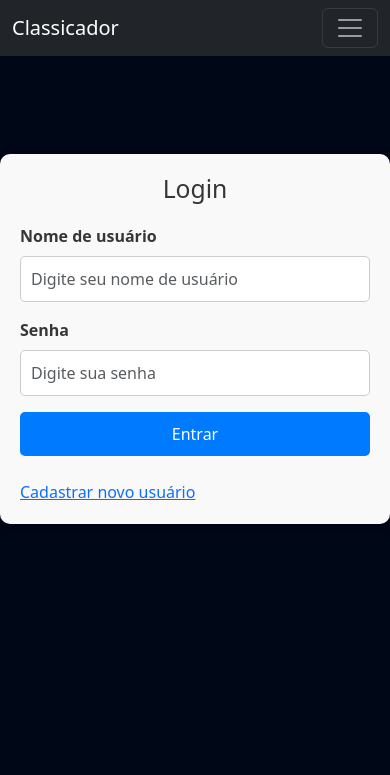
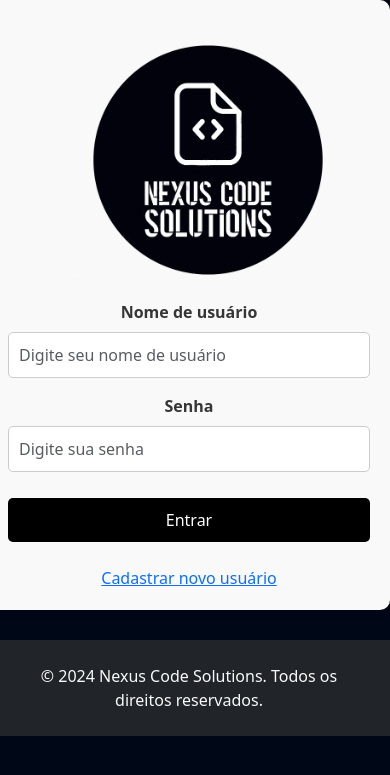
Before and after one commit to viniciostec22/classificador, a Django app: page /users/login/ in a window 390 px wide. Shown: the top 775 px of that part. Run offline with Django 5.2, Linux system fonts and the light colour scheme; the page is wider than the window, and the part outside it is not shown; some libraries are stand-ins or nearby versions.

Commit message:
modified:   images/templates/dashboard.html modified:   images/templates/download.html modified:   images/templates/galeria_images.html modified:   images/templates/upload_images.html modified:   templates/base.html new file:   templates/partials/footer.html new file:   templates/partials/header.html modified:   templates/static/cadastro/css/cadastro.css modified:   templates/static/geral/css/base.css modified:   templates/static/images/css/dashboard.css modified:   templates/static/images/css/galeria.css modified:   templates/static/images/css/upload_imagem.css new file:   templates/static/img/logo.png new file:   templates/static/img/logo_brand.png modified:   templates/static/login/css/login.css modified:   users/templates/cadastro.html modified:   users/templates/login.html

```diff
--- a/images/templates/dashboard.html
+++ b/images/templates/dashboard.html
@@ -8,6 +8,7 @@
 {% endblock %}
 
 {% block content %}
+{% include "partials/header.html" %}
     <div class="container dashboard">
         <canvas id="myChart"></canvas>
     </div>
--- a/images/templates/download.html
+++ b/images/templates/download.html
@@ -19,8 +19,8 @@
 {% endblock %}
 
 {% block content %}
-
-<div class="content">
+{% include "partials/header.html" %}
+<div class="content container">
     <h1>Download de Imagens</h1>
     <p>Quantidade de imagens por classe:</p>
     <ul class="list-group">
--- a/images/templates/galeria_images.html
+++ b/images/templates/galeria_images.html
@@ -10,6 +10,7 @@
 {% endblock %}
 
 {% block content %}
+{% include "partials/header.html" %}
 <div class="container">
     {% if messages %}
         {% for message in messages %}
@@ -26,6 +27,7 @@
 
         <div id="carouselExampleControls" class="carousel slide" data-ride="carousel" data-interval="false">
             <div class="carousel-inner">
+
                 {% for image in images %}
                     <div class="carousel-item {% if forloop.first %}active{% endif %}">
                         <img src="{{ image.image.url }}" class="d-block mx-auto" alt="{{ image.alt }}">
--- a/images/templates/upload_images.html
+++ b/images/templates/upload_images.html
@@ -9,6 +9,7 @@
 {% endblock %}
 
 {% block content %}
+{% include "partials/header.html" %}
 <div class="container">
     <div class="row justify-content-center">
         <div class="col-md-6 form-container">
--- a/templates/base.html
+++ b/templates/base.html
@@ -12,38 +12,15 @@
 </head>
 
 <body>
-    <nav class="navbar navbar-expand-lg navbar-dark bg-dark ">
-        <div class="container">
-            <a class="navbar-brand" href="#">Classicador</a>
-        <button class="navbar-toggler" type="button" data-toggle="collapse" data-target="#navbarNav" aria-controls="navbarNav" aria-expanded="false" aria-label="Toggle navigation">
-          <span class="navbar-toggler-icon"></span>
-        </button>
-        <div class="collapse navbar-collapse" id="navbarNav">
-          <ul class="navbar-nav">
-            <li class="nav-item active">
-              <a class="nav-link" href="{% url 'new_images' %}">Upload de imagens</a>
-            </li>
-            <li class="nav-item">
-              <a class="nav-link" href="{% url 'galeria' %}">Classificar imagens</a>
-            </li>
-            <li class="nav-item">
-              <a class="nav-link" href="{% url 'dashboard' %}">Dashboard</a>
-            </li>
-            <li class="nav-item">
-              <a class="nav-link" href="{% url 'download' %}">Download</a>
-            </li>
-            <li class="nav-item">
-              <a class="nav-link" href="{% url 'logout' %}">logout</a>
-            </li>
-          </ul>
-        </div>
-        </div>
-      </nav>
-      <br>
-      <br>
-    <div class="container">
-        {% block content %}{% endblock %}
-    </div>
+
+
+        {% block content %}
+
+
+        {% endblock %}
+
+
+    {% include "partials/footer.html" %}
 
     <!-- Bootstrap JS -->
     <script src="https://cdn.jsdelivr.net/npm/bootstrap@5.3.0-alpha1/dist/js/bootstrap.bundle.min.js"
--- /dev/null
+++ b/templates/partials/footer.html
@@ -0,0 +1,9 @@
+<footer class="bg-dark text-light py-4 footer">
+    <div class="container">
+        <div class="row">
+            <div class="col-lg-12 text-center">
+                <p class="mb-0">© 2024 Nexus Code Solutions. Todos os direitos reservados.</p>
+            </div>
+        </div>
+    </div>
+</footer>
--- a/templates/static/geral/css/base.css
+++ b/templates/static/geral/css/base.css
@@ -13,3 +13,9 @@ body{
     background-color: var(--dark-color) !important;
     color: white !important;
 }
+nav{
+    margin-bottom: 30px;
+}
+footer{
+    margin-top: 30px;
+}
--- a/templates/static/images/css/dashboard.css
+++ b/templates/static/images/css/dashboard.css
@@ -1,3 +1,4 @@
 .dashboard{
-    max-width: 80%;
+    margin-top: 60px;
+    margin-bottom: 60px;
 }
--- a/templates/static/images/css/galeria.css
+++ b/templates/static/images/css/galeria.css
@@ -21,3 +21,6 @@ button {
     display: flex;
     justify-content: center;
 }
+.footer{
+    position: relative;
+}
--- a/templates/static/login/css/login.css
+++ b/templates/static/login/css/login.css
@@ -5,6 +5,13 @@
     background-color: #f9f9f9;
     border-radius: 10px;
     box-shadow: 0 0 10px rgba(0, 0, 0, 0.1);
+}
+
+.logo{
+    max-width: 400px;
+    margin-top: 20px;
+    margin-bottom: 20px;
+
 }
 
 .form-container h2 {
@@ -31,7 +38,7 @@
 .form-container button[type="submit"] {
     width: 100%;
     padding: 10px;
-    background-color: #007bff;
+    background-color: #000;
     color: #fff;
     border: none;
     border-radius: 5px;
@@ -39,5 +46,42 @@
 }
 
 .form-container button[type="submit"]:hover {
-    background-color: #0056b3;
+    background-color: #fff;
+    color: #000;
+    border: solid 1px;
+    transition: 0.5s;
 }
+.row{
+    margin-right: auto;
+}
+
+.fixed-bottom{
+    position: relative;
+    margin-top: 50px;
+}
+
+/* CSS para dispositivos móveis */
+@media (max-width: 768px) {
+    .form-container {
+        margin-top: 0%;
+        text-align: center;
+
+        max-height: max-content;
+    }
+
+    .btn-primary {
+        margin-top: 10px; /* Adiciona um espaçamento acima do botão */
+    }
+
+    /* Estilo para o link abaixo do botão */
+    .new-user-link {
+        display: block; /* Garante que o link ocupe a largura total do contêiner */
+        text-align: center; /* Centraliza o texto do link */
+    }
+    .fixed-bottom{
+        position: relative;
+    }
+    .row{
+        margin-right: 0%;
+    }
+}
--- a/users/templates/cadastro.html
+++ b/users/templates/cadastro.html
@@ -11,7 +11,7 @@
 
 {% block content %}
 <div class="row justify-content-center">
-    <div class="col-md-6 form-container">
+    <div class="col-md-4 form-container">
         {% if messages %}
             {% for message in messages %}
                 <section class="alert {{message.tags}}">
@@ -19,7 +19,7 @@
                 </section>
             {% endfor %}
         {% endif %}
-        <h2>Cadastro</h2>
+        <img  class="rounded mx-auto d-block logo" src="{% static 'img/logo_brand.png' %}" alt="logo marca">
         <form action="{% url 'cadastro' %}" method="POST"> {% csrf_token %}
             <div class="mb-3">
                 <label for="username" class="form-label">Nome de usuário</label>
--- a/users/templates/login.html
+++ b/users/templates/login.html
@@ -10,8 +10,9 @@
 
 {% block content %}
 <div class="row justify-content-center">
-    <div class="col-md-6 form-container">
-        <h2>Login</h2>
+    <div class="col-md-4 form-container">
+        <img class="rounded mx-auto d-block logo" src="{% static 'img/logo_brand.png' %}" alt="logo marca">
+
         {% if messages %}
             {% for message in messages %}
                 <section class="alert {{message.tags}}">
@@ -31,7 +32,9 @@
             <button type="submit" class="btn btn-primary">Entrar</button>
         </form>
         <br>
-        <a href="{% url 'cadastro' %}" >Cadastrar novo usuário</a>
+        <a href="{% url 'cadastro' %}" class="new-user-link">Cadastrar novo usuário</a>
+
     </div>
 </div>
+
 {% endblock %}
```
Also changed, not shown: templates/partials/header.html (added, +30 -0 lines), templates/static/cadastro/css/cadastro.css (+45 -2 lines), templates/static/images/css/upload_imagem.css (+16 -6 lines), templates/static/img/logo.png (added), templates/static/img/logo_brand.png (added). Lines whose indentation alone changed are shown as unchanged.
